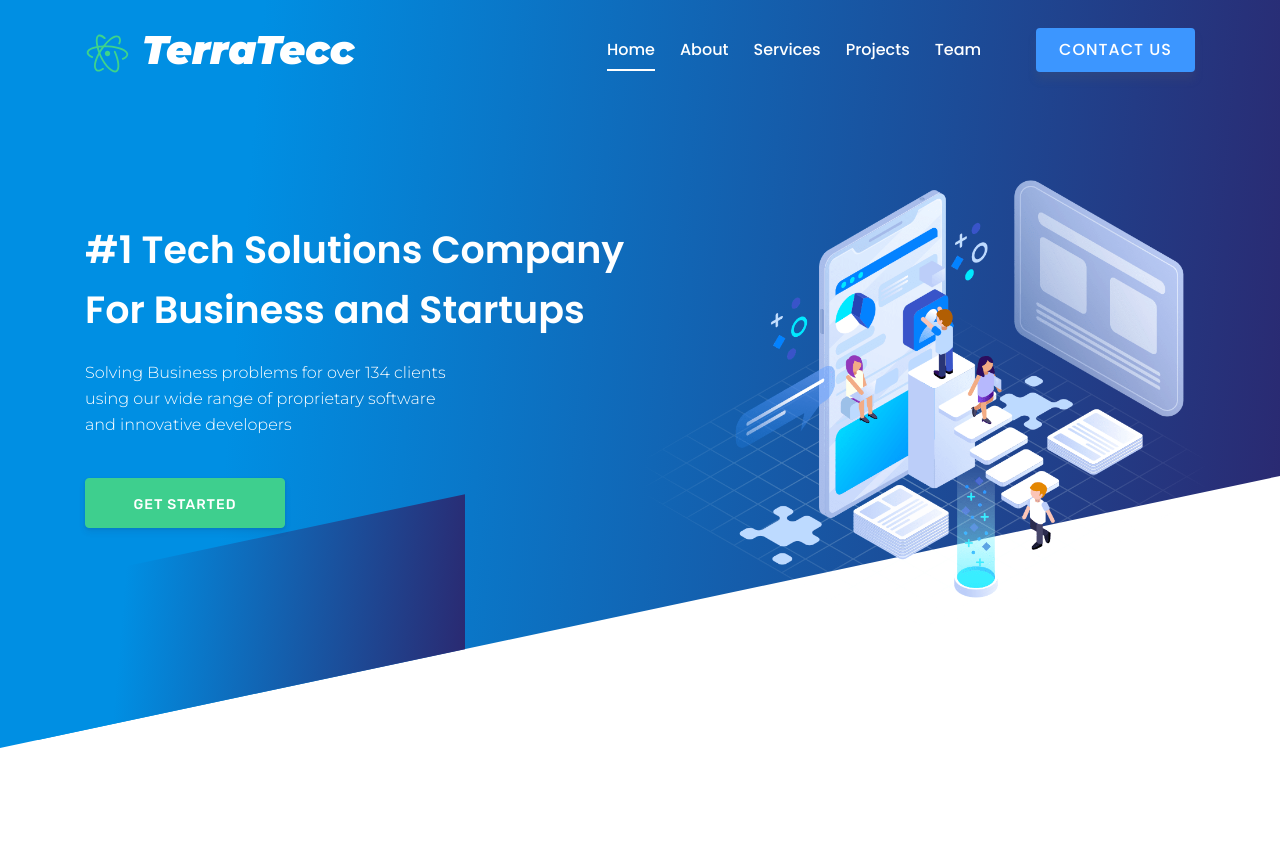
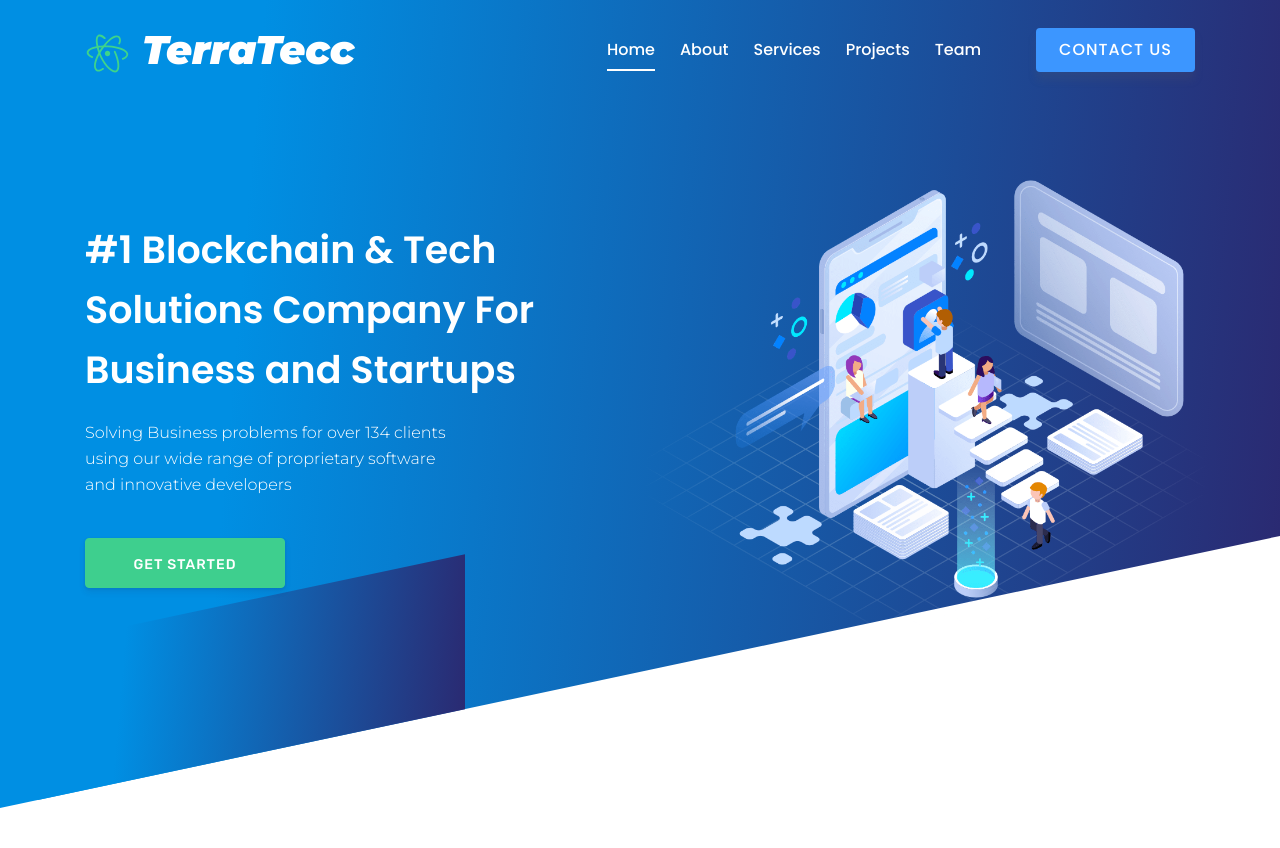
Before and after one commit to AndreLuque/Terratecc, a Django app: page / in a window 1280 px wide. Shown: the top 848 px of the page. Run offline with Django 3.2, Linux system fonts and the light colour scheme; some libraries are stand-ins or nearby versions.

Commit message:
add blockchain

```diff
--- a/main/templates/main/index.html
+++ b/main/templates/main/index.html
@@ -92,7 +92,7 @@
         <div class="row space-100">
           <div class="col-lg-6 col-md-12 col-xs-12">
             <div class="contents">
-              <h2 class="head-title">#1 Tech Solutions Company<br class="d-none d-xl-block">For Business and Startups</h2>
+              <h2 class="head-title">#1 Blockchain & Tech Solutions Company For<br class="d-none d-xl-block">Business and Startups</h2>
               <p> Solving Business problems for over 134 clients<br class="d-none d-xl-block">using our wide range of proprietary software <br>and innovative developers
               </p>
               <div class="header-button" >
```
